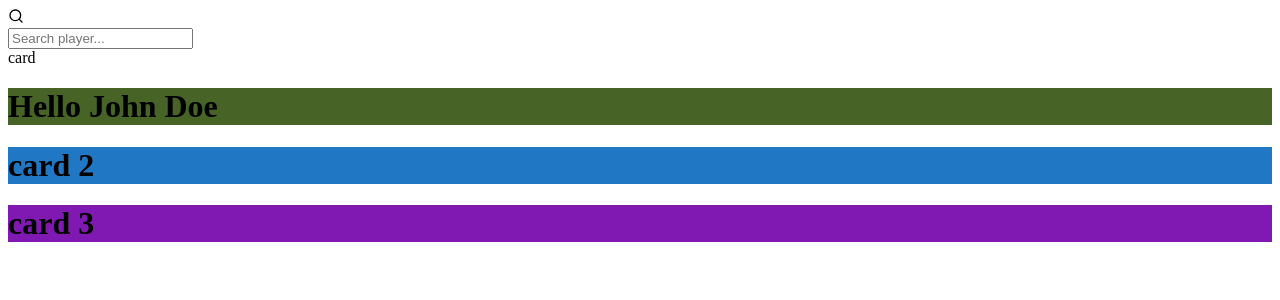
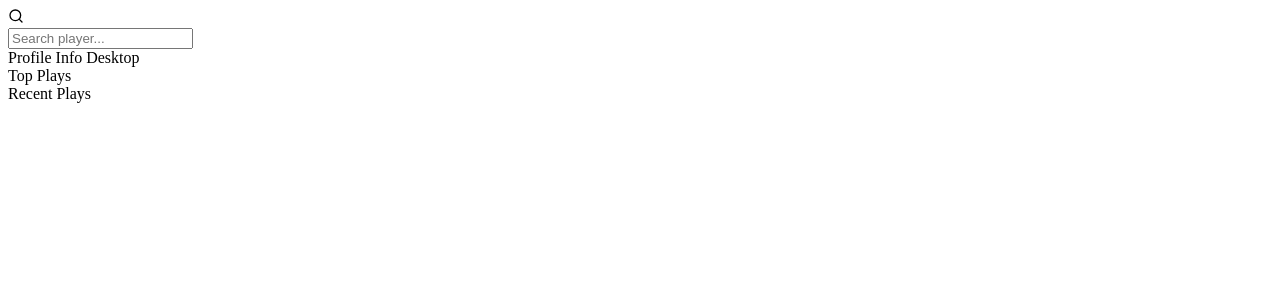
Before and after one commit to Mysterken/osudroid-profile, a SvelteKit app: page /users/1 in a window 1280 px wide. Shown: the top 300 px of the page. Built offline with nearby package versions, Linux system fonts and the light colour scheme.

Commit message:
switch profileInfo component based on screen size

```diff
--- /dev/null
+++ b/src/lib/components/users/ProfileInfoDesktop.svelte
@@ -0,0 +1,7 @@
+<script>
+import ContentCard from '$lib/components/layouts/ContentCard.svelte';
+</script>
+
+<ContentCard>
+	Profile Info Desktop
+</ContentCard>
--- /dev/null
+++ b/src/lib/components/users/ProfileInfoMobile.svelte
@@ -0,0 +1,7 @@
+<script>
+import ContentCard from '$lib/components/layouts/ContentCard.svelte';
+</script>
+
+<ContentCard>
+	Profile Info Mobile
+</ContentCard>
--- /dev/null
+++ b/src/lib/stores/screenSize.ts
@@ -0,0 +1,27 @@
+import { browser } from "$app/environment";
+import { writable } from "svelte/store";
+
+function getScreenSizeInRem(): number {
+	if (!browser) return 0; // Return default value during SSR
+	const rootFontSize = parseFloat(getComputedStyle(document.documentElement).fontSize);
+	return window.innerWidth / rootFontSize;
+}
+
+export const screenSize = writable(getScreenSizeInRem());
+
+export const breakpoints = {
+	phoneSm: 22.5,
+	phoneLg: 30,
+	tabletSm: 48,
+	tabletLg: 64,
+	desktopSm: 80,
+	desktopLg: 90,
+};
+
+if (browser) {
+	function updateScreenSize() {
+		screenSize.set(getScreenSizeInRem());
+	}
+
+	window.addEventListener("resize", updateScreenSize);
+}
--- a/src/routes/users/[uid]/+page.svelte
+++ b/src/routes/users/[uid]/+page.svelte
@@ -4,6 +4,9 @@
 	import ContentLayout from '$lib/components/layouts/ContentLayout.svelte';
 	import SearchBar from '$lib/components/ui/SearchBar.svelte';
 	import ContentCard from '$lib/components/layouts/ContentCard.svelte';
+	import ProfileInfoMobile from '$lib/components/users/ProfileInfoMobile.svelte';
+	import { breakpoints, screenSize } from '$lib/stores/screenSize';
+	import ProfileInfoDesktop from '$lib/components/users/ProfileInfoDesktop.svelte';
 
 	let user: ApiPlayer | ScraperPlayer | null = null;
 	let isLoading = true;
@@ -38,10 +41,13 @@
 		<p>Loading user data...</p>
 	{:else}
 		{#if user}
-			<ContentCard>card</ContentCard>
-			<div style="background-color: #476426"><h1>Hello {user.Username}</h1></div>
-			<div style="background-color: #2077c4"><h1>card 2</h1></div>
-			<div style="background-color: #8018b2"><h1>card 3</h1></div>
+			{#if $screenSize < breakpoints.desktopSm}
+				<ProfileInfoMobile/>
+			{:else}
+				<ProfileInfoDesktop/>
+			{/if}
+			<ContentCard>Top Plays</ContentCard>
+			<ContentCard>Recent Plays</ContentCard>
 		{:else}
 			<p>User not found.</p>
 		{/if}
```
